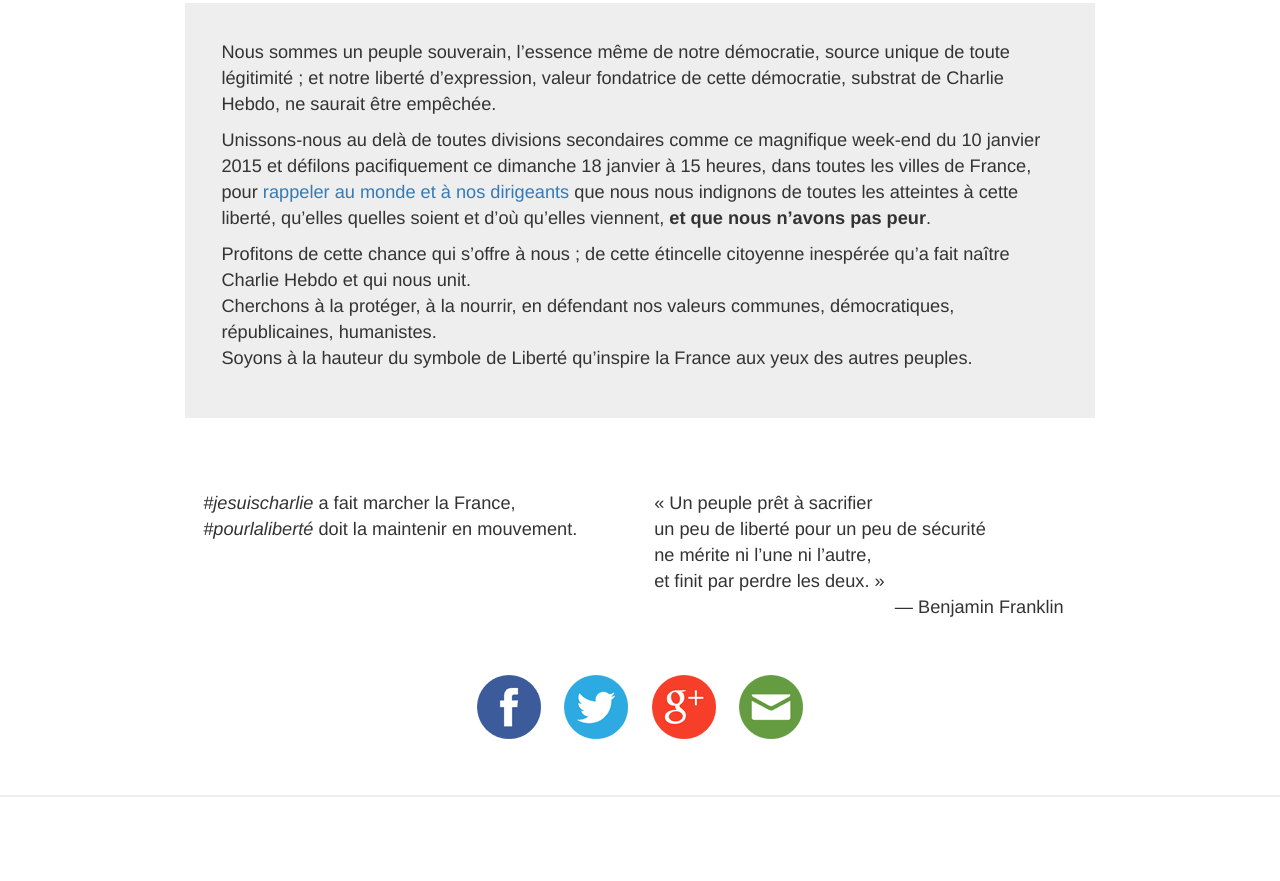
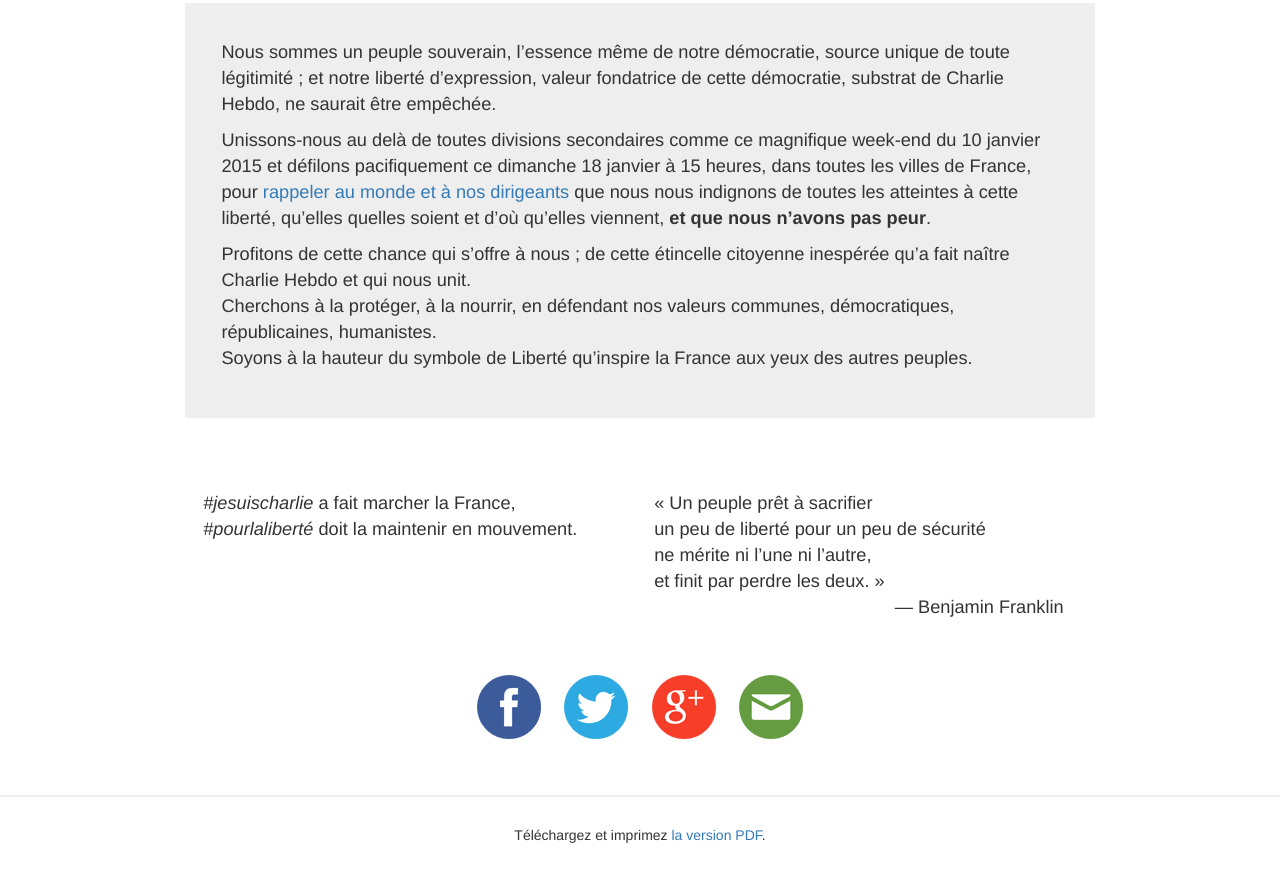
Before and after one commit to opi/marchepourlaliberte, a plain HTML site: page index.html in a window 1280 px wide. Shown: the part 1318-2199 px from the top of the page. Drawn offline with Linux system fonts and the light colour scheme.

Commit message:
add pdf link.

```diff
--- a/assets/css/liberte.css
+++ b/assets/css/liberte.css
@@ -20,4 +20,4 @@
 }
 .quotes .author {display: block;text-align: right;}
 
-footer {border-top: 2px solid #eee;margin: 4em auto;padding: 2em;}
+footer {border-top: 2px solid #eee;margin: 4em auto;padding: 2em;text-align: center;}
--- a/index.html
+++ b/index.html
@@ -107,7 +107,7 @@
         </section>
 
         <footer class="container">
-
+            <p>Téléchargez et imprimez <a href="http://u1c.eu/marche-pourlaliberte.pdf" class="">la version PDF</a>.</p>
         </footer>
 
     </body>
```
